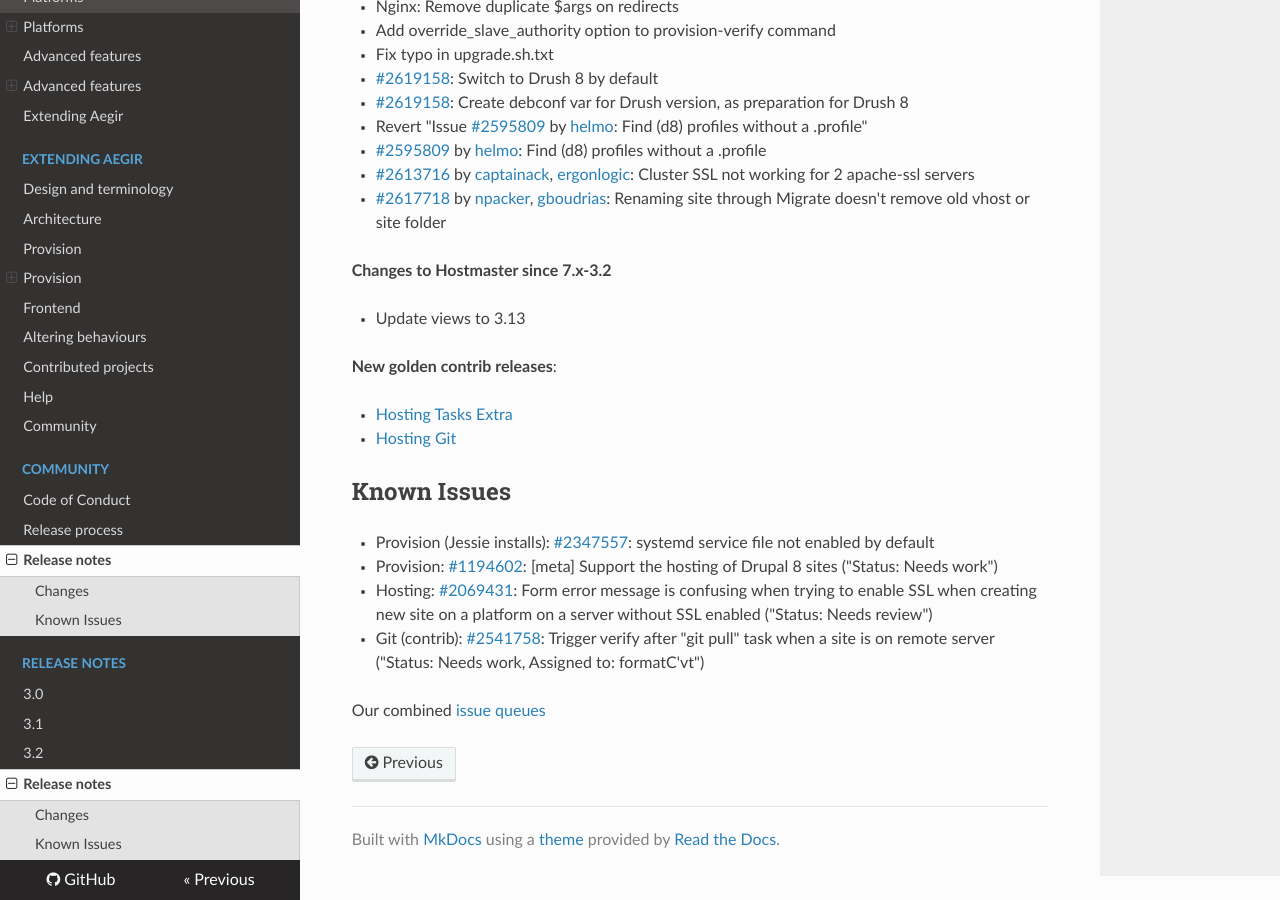
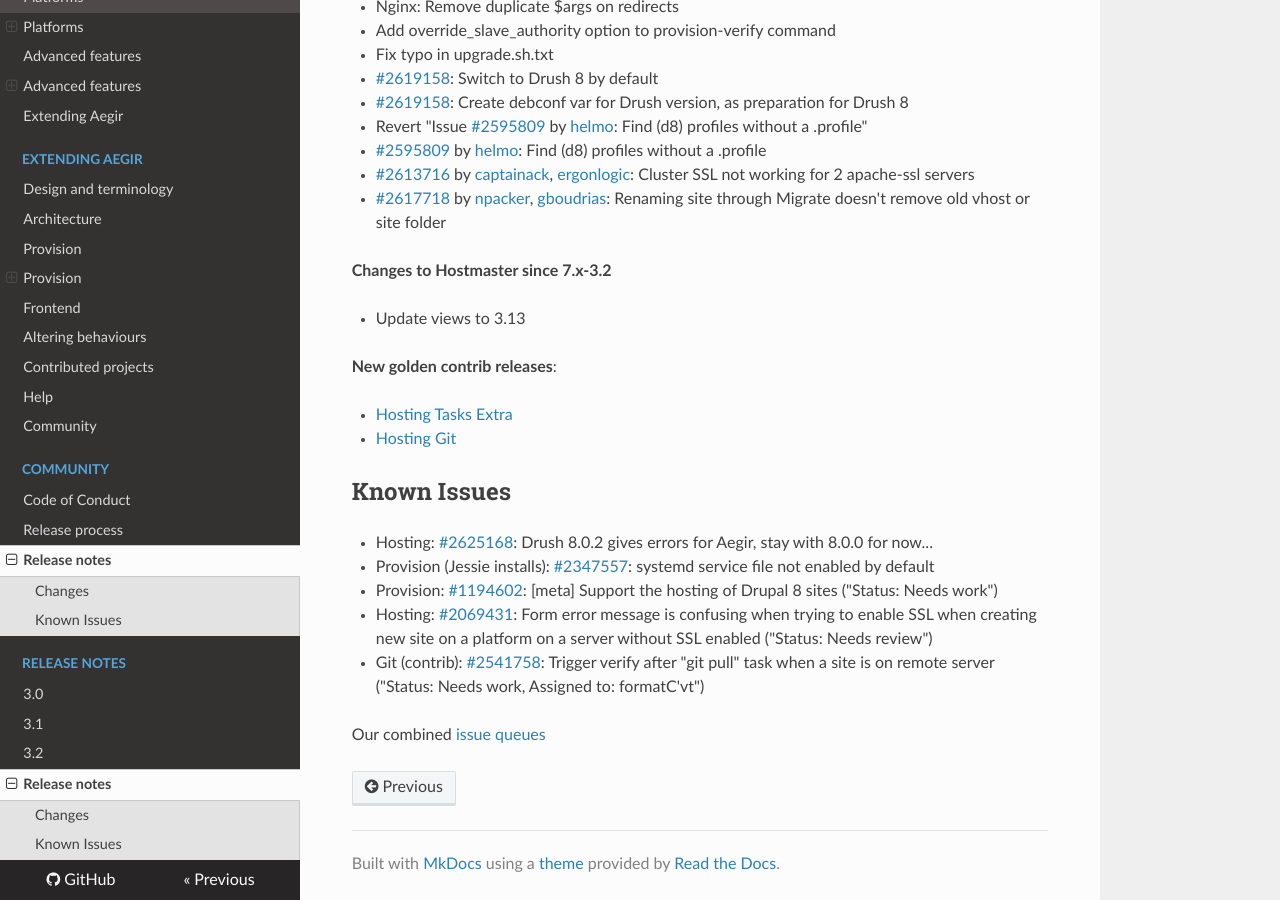
Before and after one commit to aegir-project/documentation, an MkDocs documentation site: the page built from docs/release-notes/3.3.md, in a window 1280 px wide and 900 px high, scrolled down 725 px. Built offline with MkDocs 1.6.1, drawn with Linux system fonts in a browser that asks for light colours; nearby versions of some CDN libraries; old or Windows-style settings are respelled for this version of MkDocs.

Commit message:
new issue

```diff
--- a/docs/release-notes/3.3.md
+++ b/docs/release-notes/3.3.md
@@ -48,6 +48,7 @@ Changes
 
 Known Issues
 ------------
+* Hosting: [#2625168](https://www.drupal.org/node/2625168): Drush 8.0.2 gives errors for Aegir, stay with 8.0.0 for now...
 * Provision (Jessie installs): [#2347557](https://www.drupal.org/node/2347557): systemd service file not enabled by default
 * Provision: [#1194602](https://www.drupal.org/node/1194602): [meta] Support the hosting of Drupal 8 sites ("Status: Needs work")
 * Hosting: [#2069431](https://www.drupal.org/node/2069431): Form error message is confusing when trying to enable SSL when creating new site on a platform on a server without SSL enabled ("Status: Needs review")
```
